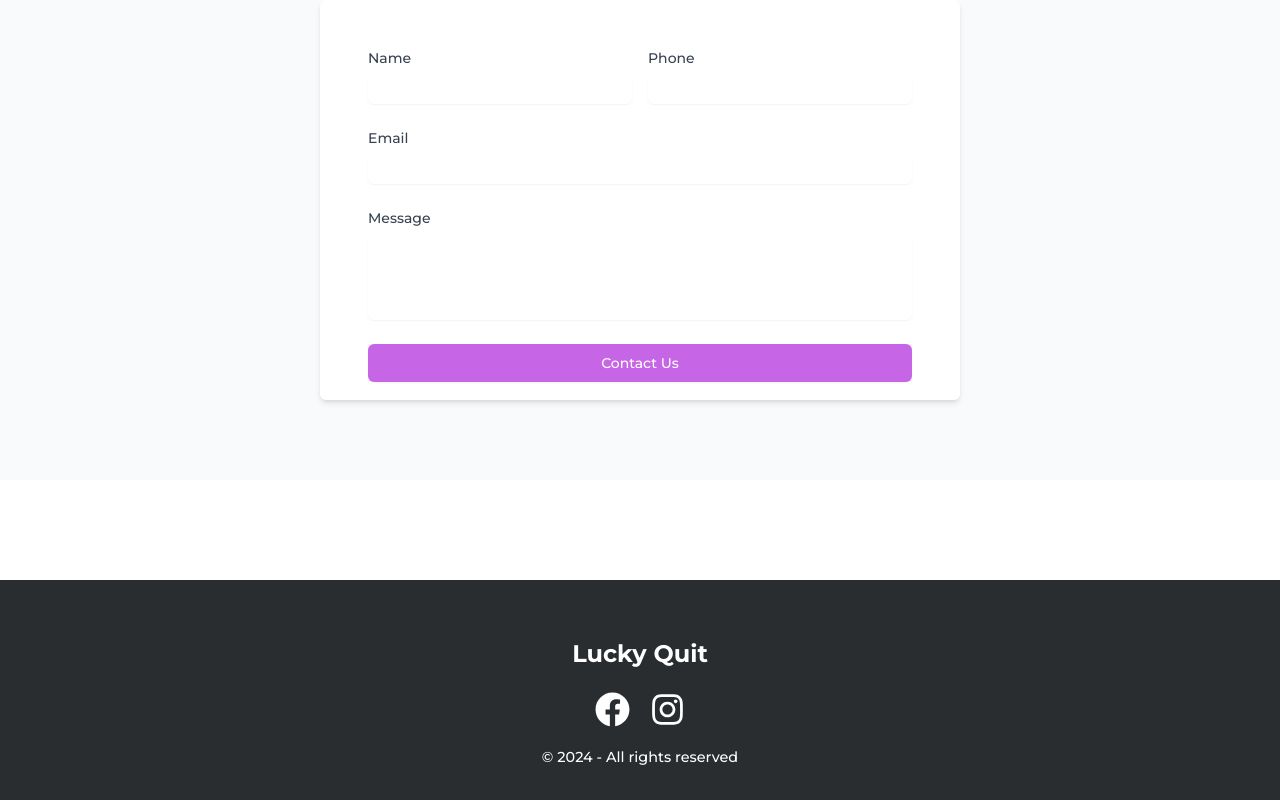
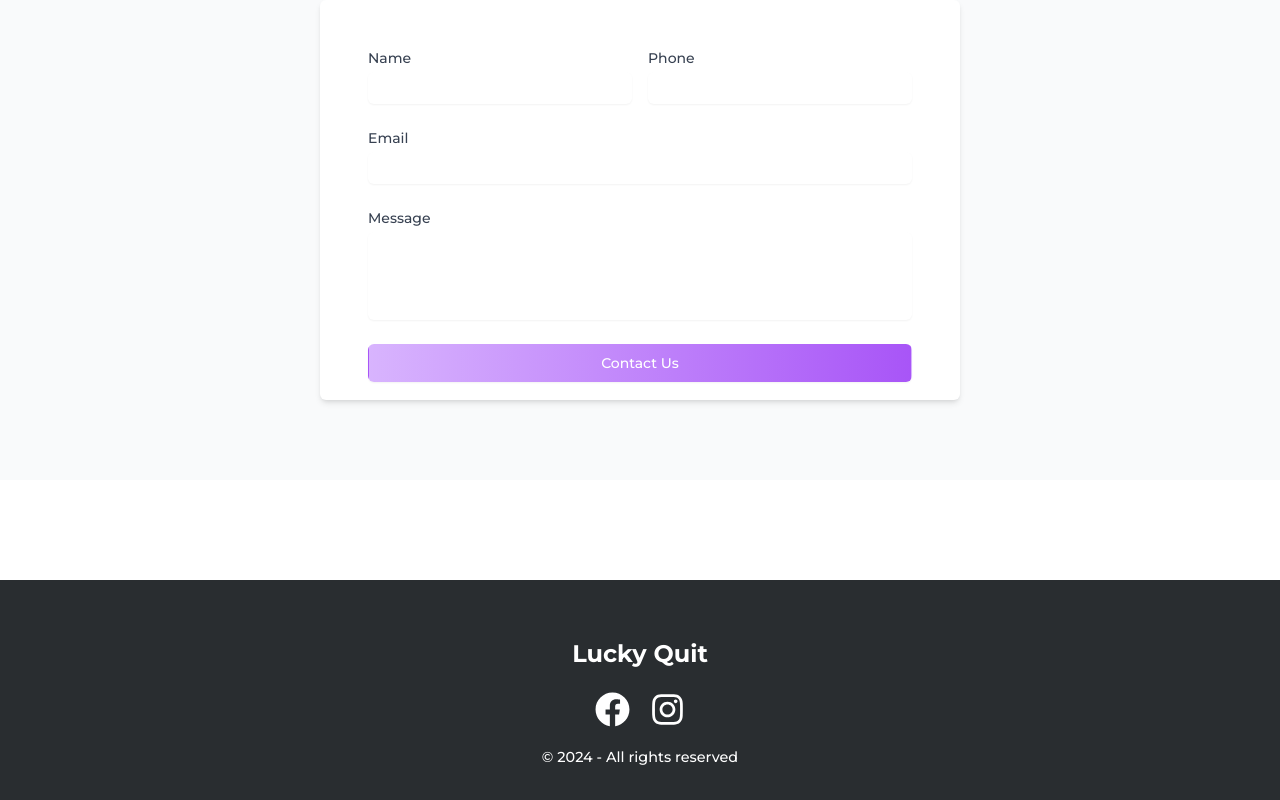
Before and after one commit to silverseacode/luckyquit-next15, a Next.js app: page / in a window 1280 px wide. Shown: the part 5223-6023 px from the top of the page. Built offline with nearby package versions, Linux system fonts and the light colour scheme.

Commit message:
gradient button

```diff
--- a/src/app/components/Contact/index.tsx
+++ b/src/app/components/Contact/index.tsx
@@ -82,7 +82,7 @@ export default function Contact() {
             <button
               type="submit"
               className={`${
-                isSent ? "bg-green-400 hover:bg-green-500 focus:outline-none focus:ring-2 focus:ring-offset-2 focus:bg-green-400" : "bg-purple1 hover:bg-purple-400 focus:outline-none focus:ring-2 focus:ring-offset-2 focus:bg-purple-400"
+                isSent ? "bg-green-400 hover:bg-green-500 focus:outline-none focus:ring-2 focus:ring-offset-2 focus:bg-green-400" : "bg-gradient-to-r from-purple-300 to-purple-500 hover:bg-purple-400 focus:outline-none focus:ring-2 focus:ring-offset-2 focus:bg-purple-400"
               } w-full inline-flex justify-center py-2 px-4 border border-transparent shadow-sm text-sm font-medium rounded-md text-white  `}
             >
               {isSent ? "Successfully Sent!" : "Contact Us"}
```
